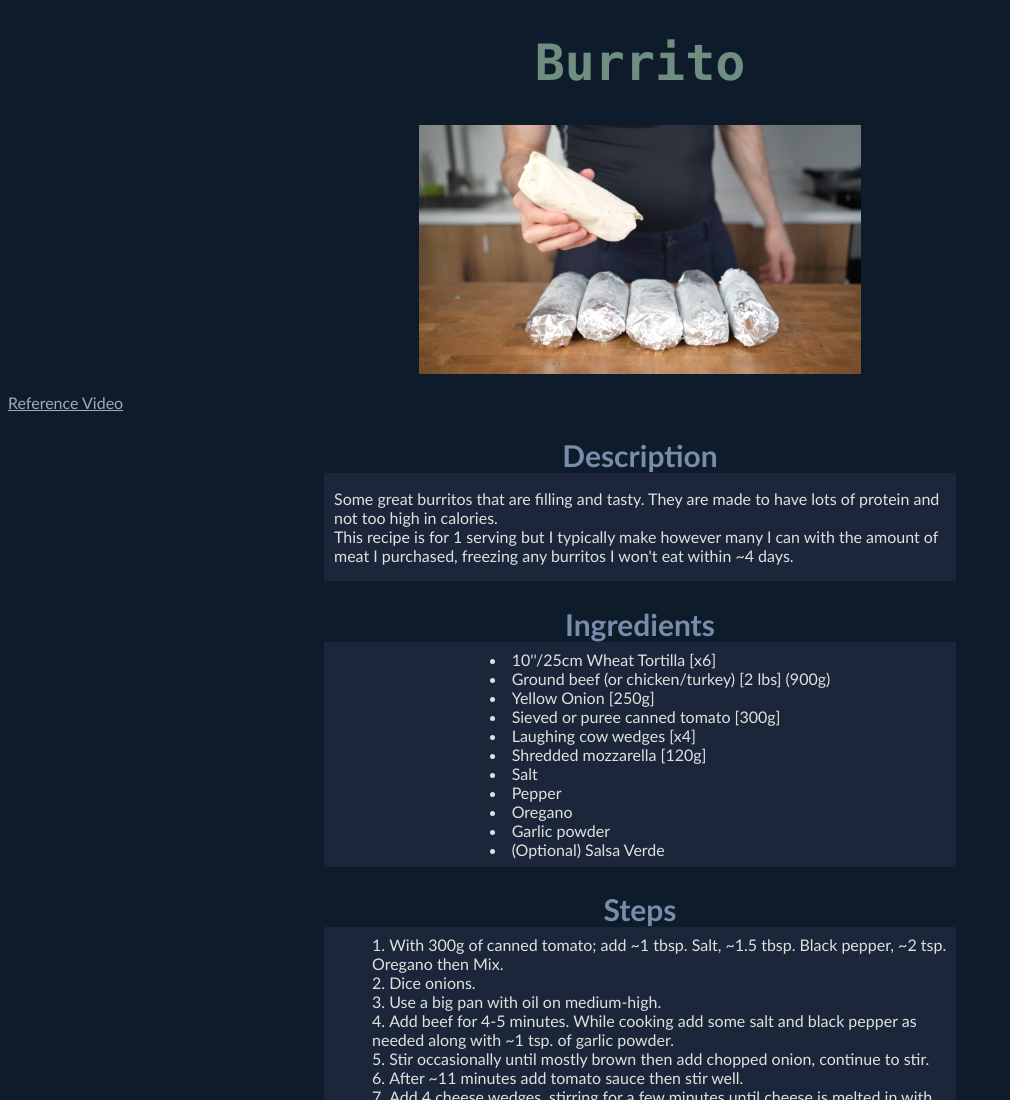
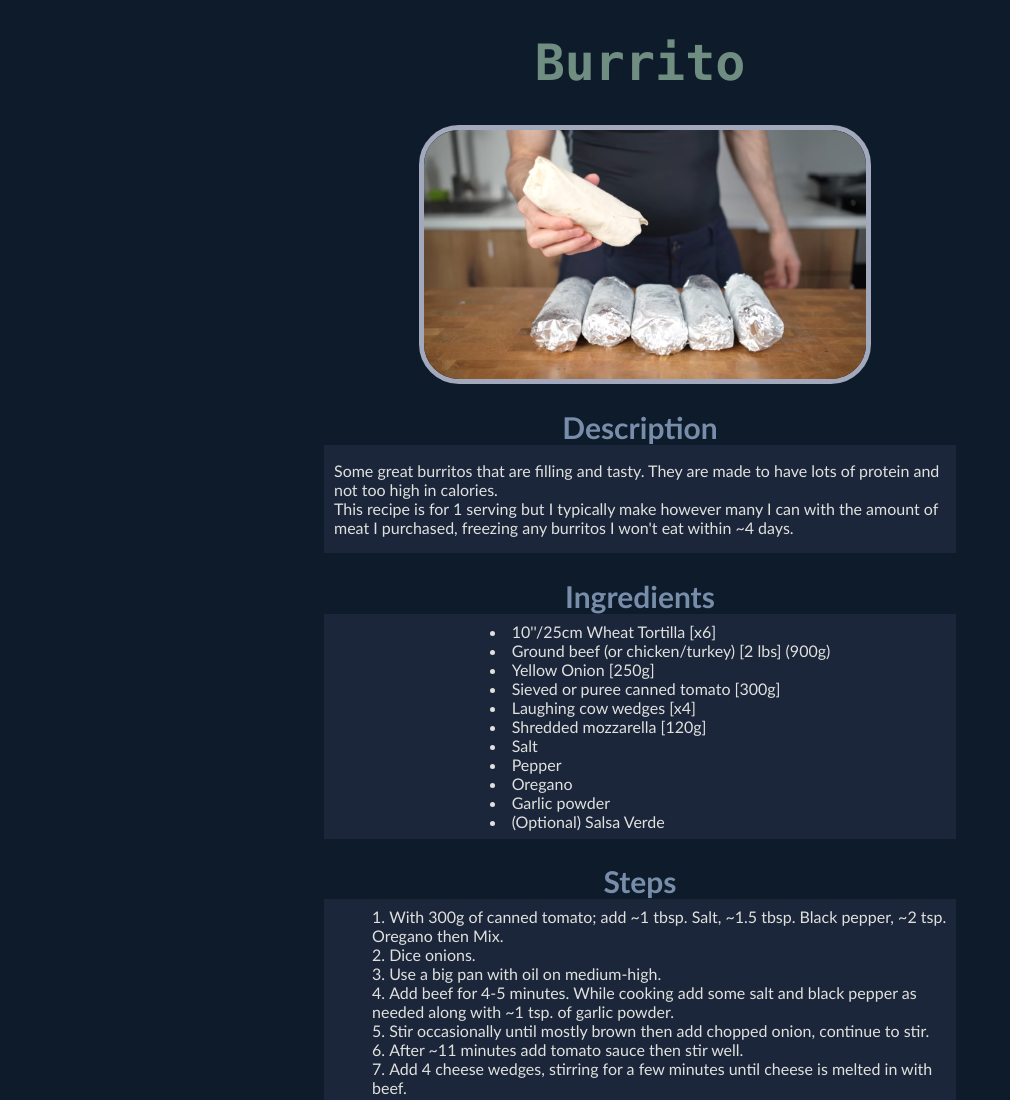
Before and after one commit to anthonyr1616/odin-recipes, a plain HTML site: page recipes/burrito.html in a window 1280 px wide. Shown: the top 1100 px of the page, without its empty margins (0-1010 px from the left). Drawn offline with Linux system fonts and the light colour scheme.

Commit message:
Make images clickable
Made the images on recipe pages clickable. These are reference video
links that lead to Youtube videos from where I got the recipes.

```diff
--- a/recipes/burrito.html
+++ b/recipes/burrito.html
@@ -10,9 +10,11 @@
 
 <body>
     <h1>Burrito</h1>
-    <img src="../images/burritos.png" alt="Man holding a burrito">
-    <br>
-    <a href="https://www.youtube.com/watch?v=88WR2pkSwko"> Reference Video</a>
+    <div class="recipe-image">
+        <a href="https://www.youtube.com/watch?v=88WR2pkSwko" title="Reference Video">
+            <img src="../images/burritos.png" alt="Man holding a burrito">
+        </a>
+    </div>
     <h2>Description</h2>
     <div class="section-text">
         <p>
--- a/styles/styles.css
+++ b/styles/styles.css
@@ -32,12 +32,19 @@ a {
     color: #a3a9bd;
 }
 
-img {
+img,
+.recipe-image {
     display: block;
     margin-left: auto;
     margin-right: auto;
     width: 35%;
-    height: auto
+    height: auto;
+}
+
+.recipe-image img {
+    width: 100%;
+    border: 5px solid #a3a9bd;
+    border-radius: 40px;
 }
 
 p {
```
Also changed, not shown: recipes/buffalo-chicken.html (+5 -3 lines), recipes/overnight-oats.html (+5 -3 lines).
